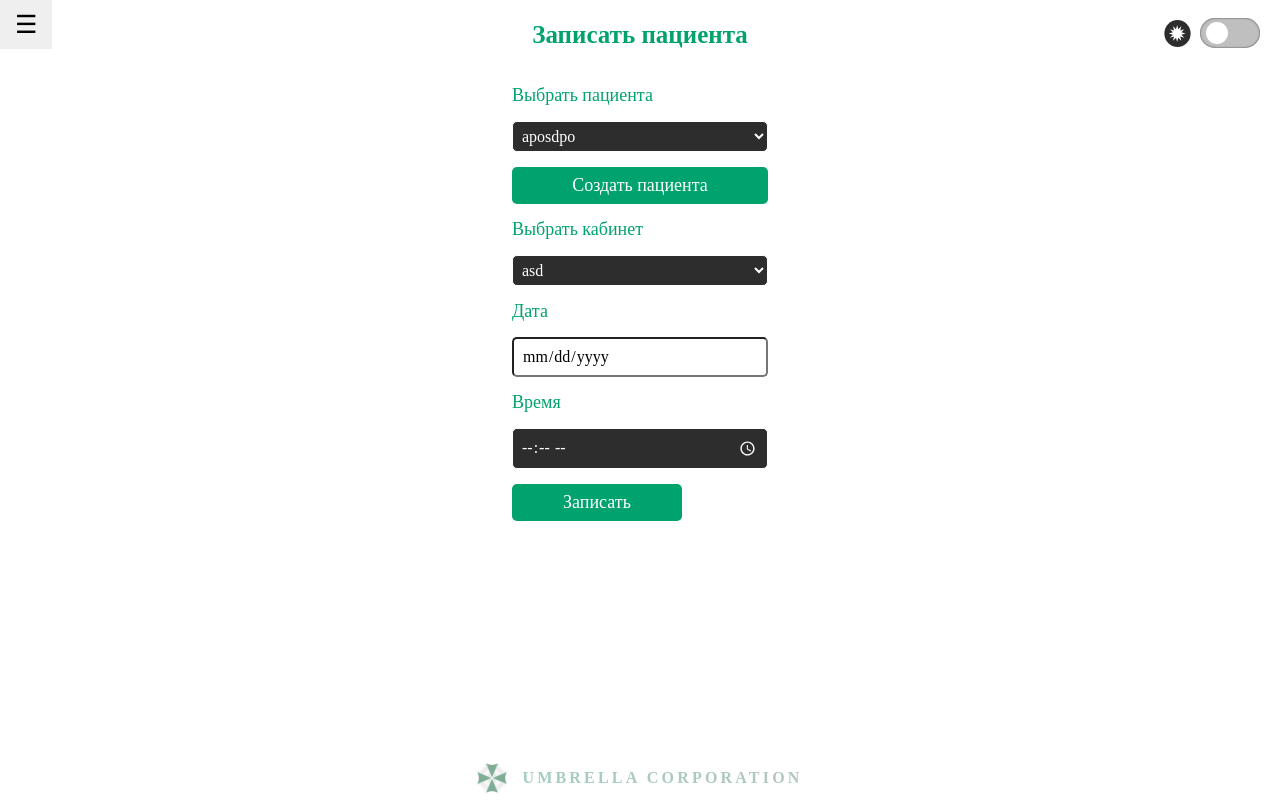
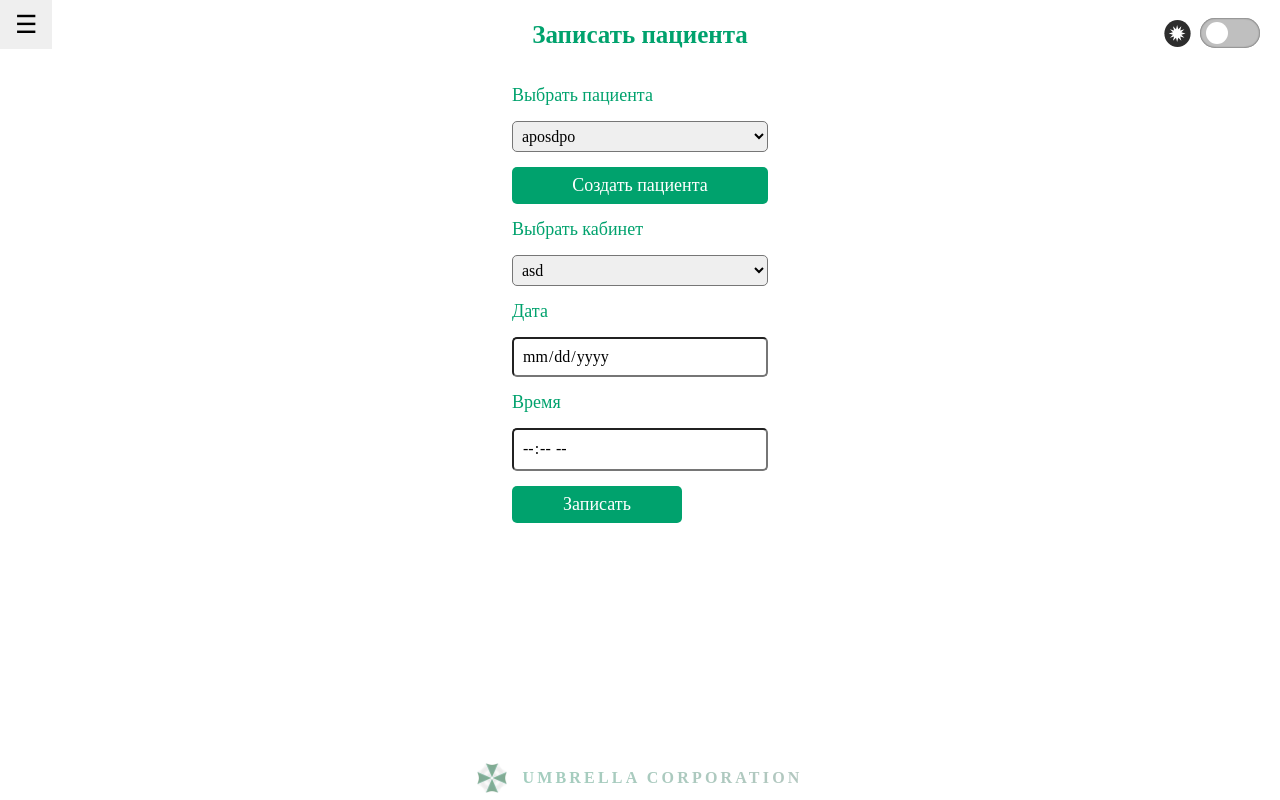
Before and after one commit to aefe2/course, a Vue app: page /record-patient in a window 1280 px wide. Built offline with nearby package versions, Linux system fonts and the light colour scheme.

Commit message:
Поля формы меняют цвет вместе с темой 1.1

```diff
--- a/src/components/UI/MyInputTime.vue
+++ b/src/components/UI/MyInputTime.vue
@@ -20,11 +20,8 @@ export default {
 
 <style scoped>
 #time {
-  color: #FFFFFF;
   font-size: 16px;
   padding: 8px;
-  background-color: #2D2D2D;
-  border: solid 1.5px #FFF;
   border-radius: 5px;
 }
 
--- a/src/pages/Login.vue
+++ b/src/pages/Login.vue
@@ -1,9 +1,9 @@
 <template>
   <form-item @submit.prevent="signIn" class="login-form">
     <my-label>Логин</my-label>
-    <my-input-text v-model="login" name="login"></my-input-text>
+    <my-input-text :class="theme" v-model="login" name="login"></my-input-text>
     <my-label>Пароль</my-label>
-    <my-input-pass v-model="password" name="password"></my-input-pass>
+    <my-input-pass :class="theme" v-model="password" name="password"></my-input-pass>
     <my-button type="submit">Войти</my-button>
   </form-item>
 </template>
@@ -15,6 +15,7 @@ import MyInputText from "@/components/UI/MyInputText.vue";
 import MyInputPass from "@/components/UI/MyInputPass.vue";
 import MyButton from "@/components/UI/MyButton.vue";
 import axios from "axios";
+import {mapState} from "vuex";
 
 export default {
   name: "Login",
@@ -52,11 +53,28 @@ export default {
       this.login = '';
       this.password = '';
     }
+  },
+  computed: {
+    ...mapState({
+      theme: state => state.themeModule.theme
+    })
   }
 }
 </script>
 
 <style scoped>
+.light {
+  border: 1px solid #2D2D2D;
+  background: #F9F9F9;
+  color: #2D2D2D;
+}
+
+.dark {
+  background-color: #2D2D2D;
+  border: solid 1.5px #FFF;
+  color: #e3e2e2;
+}
+
 .login-form {
   font-size: 18px;
   display: grid;
--- a/src/pages/PatientAdd.vue
+++ b/src/pages/PatientAdd.vue
@@ -54,7 +54,7 @@ export default defineComponent({
 .dark {
   background-color: #2D2D2D;
   border: solid 1.5px #FFF;
-  color: #FFFFFF;
+  color: #e3e2e2;
 }
 
 .add-patient-form {
--- a/src/pages/RecordPatient.vue
+++ b/src/pages/RecordPatient.vue
@@ -1,22 +1,22 @@
 <template>
   <form-item class="record-patient-form">
     <my-label for="choose-patient">Выбрать пациента</my-label>
-    <my-select name="choose" id="choose-patient">
+    <my-select :class="theme" name="choose" id="choose-patient">
       <option value="1">aposdpo</option>
       <option value="2">sadasd</option>
       <option value="3">ghjk</option>
     </my-select>
     <my-button class="create-patient-btn"><span>Создать пациента</span></my-button>
     <my-label for="chooce-cab">Выбрать кабинет</my-label>
-    <my-select name="cab" id="chooce-cab">
+    <my-select :class="theme" name="cab" id="chooce-cab">
       <option value="1">asd</option>
       <option value="12">sadas</option>
       <option value="13">asdas</option>
     </my-select>
     <my-label for="date">Дата</my-label>
-    <my-input-date type="date" name="date" id="date"></my-input-date>
+    <my-input-date :class="theme" type="date" name="date" id="date"></my-input-date>
     <my-label for="time">Время</my-label>
-    <my-input-time type="time" name="time" id="time"></my-input-time>
+    <my-input-time :class="theme" type="time" name="time" id="time"></my-input-time>
     <my-button type="submit">Записать</my-button>
   </form-item>
 </template>
@@ -28,14 +28,33 @@ import MySelect from "@/components/UI/MySelect.vue";
 import MyButton from "@/components/UI/MyButton.vue";
 import MyInputDate from "@/components/UI/MyInputDate.vue";
 import MyInputTime from "@/components/UI/MyInputTime.vue";
+import {mapState} from "vuex";
 
 export default {
   name: "RecordPatient",
-  components: {MyInputTime, MyInputDate, MyButton, MySelect, MyLabel, FormItem}
+  components: {MyInputTime, MyInputDate, MyButton, MySelect, MyLabel, FormItem},
+  computed: {
+    ...mapState({
+      theme: state => state.themeModule.theme
+    })
+  }
 }
 </script>
 
 <style scoped>
+.light {
+  border: 1px solid #2D2D2D;
+  background: #F9F9F9;
+  color: #2D2D2D;
+  color-scheme: dark;
+}
+
+.dark {
+  background-color: #2D2D2D;
+  border: solid 1.5px #FFF;
+  color: #e3e2e2;
+}
+
 .record-patient-form {
   font-size: 18px;
   display: grid;
@@ -48,15 +67,6 @@ export default {
   color: #00A26D;
 }
 
-.record-patient-form > select {
-  color: #FFFFFF;
-  font-size: 16px;
-  padding: 7px;
-  background-color: #2D2D2D;
-  border: solid 1.5px #FFF;
-  border-radius: 5px;
-}
-
 .record-patient-form > input[type='text']:focus {
   outline: none;
   outline-offset: 0;
@@ -65,9 +75,6 @@ export default {
 
 
 .record-patient-form > select {
-  background-color: rgba(45, 45, 45, 1);
-  border-color: #FFFFFF;
-  color: #FFF;
   font-size: 16px;
   border-radius: 5px;
   padding: 5px;
```
